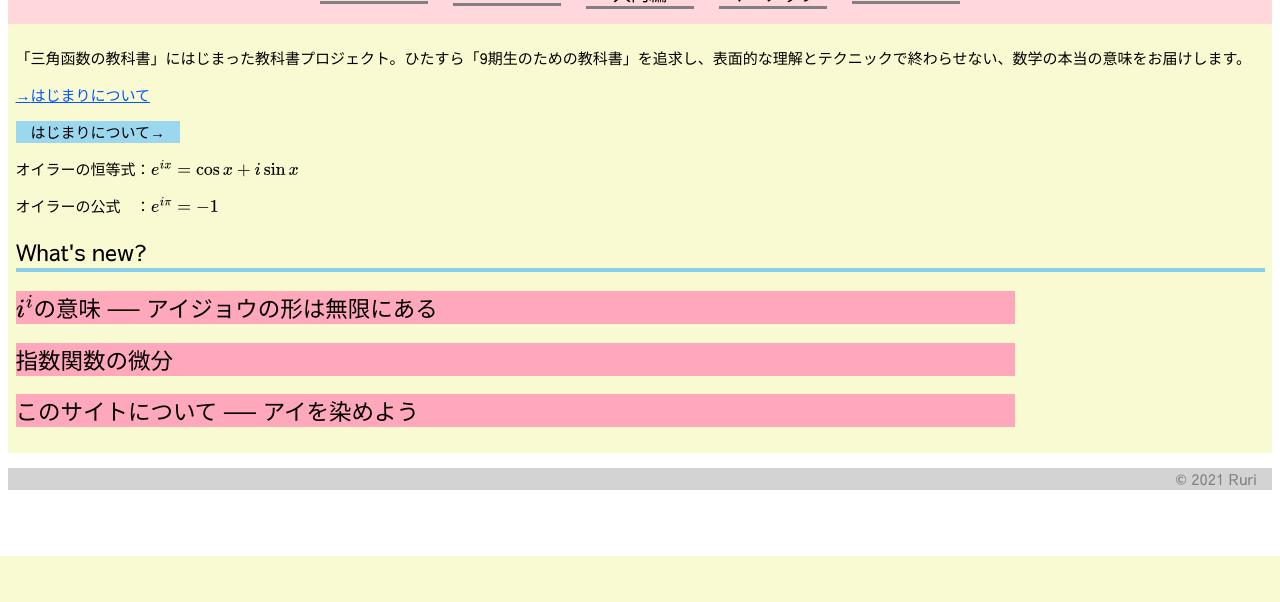
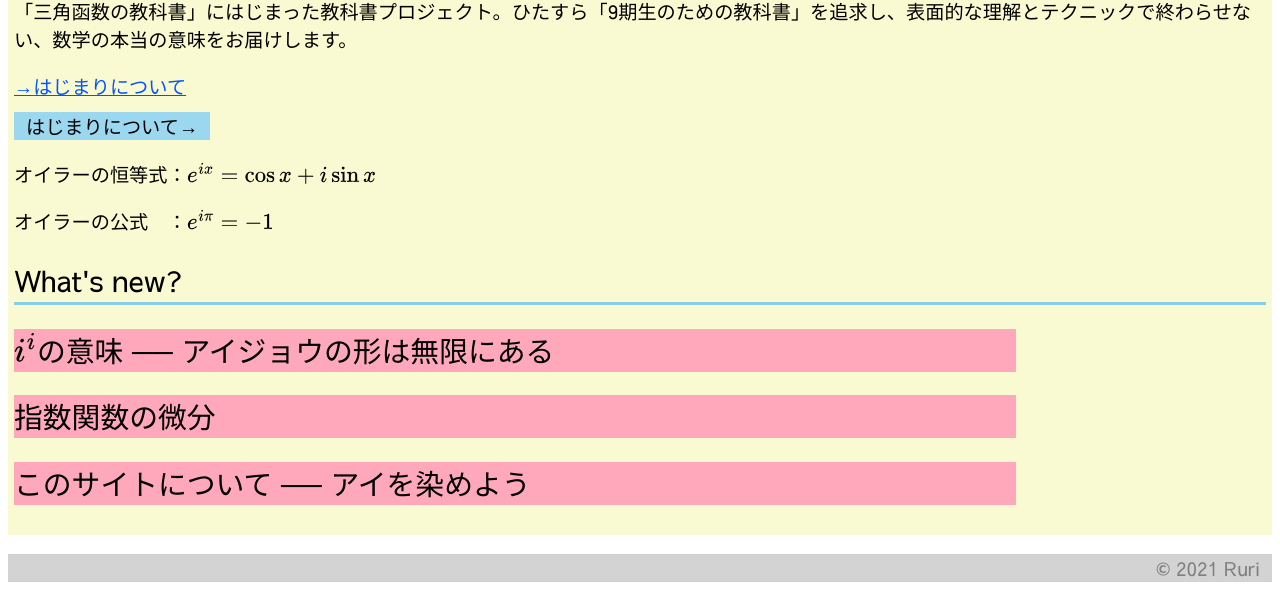
Before and after one commit to mtm9-math/mtm9-math.github.io, a PHP site: page /index.html in a window 1280 px wide. Shown: the part 244-846 px from the top of the page. Before the commit the page ends 800 px from the top, so only its background shows below. Run offline with PHP 8.4, Linux system fonts and the light colour scheme; some web fonts are replaced.

Commit message:
Update master.css

```diff
--- a/-css/master.css
+++ b/-css/master.css
@@ -14,12 +14,19 @@
     --font_serif: "Sawarabi Mincho", serif;
 }
 
-html {
-    /* font-size: 0.5cm; */
-    font-size: 15px;
+@media screen and (min-width: 721px) {
+    html {
+        font-size: 75%;
+    }
 }
+@media screen and (max-width: 720px) {
+    html {
+        font-size: 62.5%;
+    }
+}
+
 body {
-    /* font-size: 1.6em; */
+    font-size: 1.6em;
     /* font-family: "TsukuBRdGothic-Regular", "Hiragino Sans W1", "Hiragino Sans W3", "Hiragino Maru Gothic ProN", "YuGothic Medium", sans-serif; */
     font-family: var(--font_sans);
     color: black;
```
